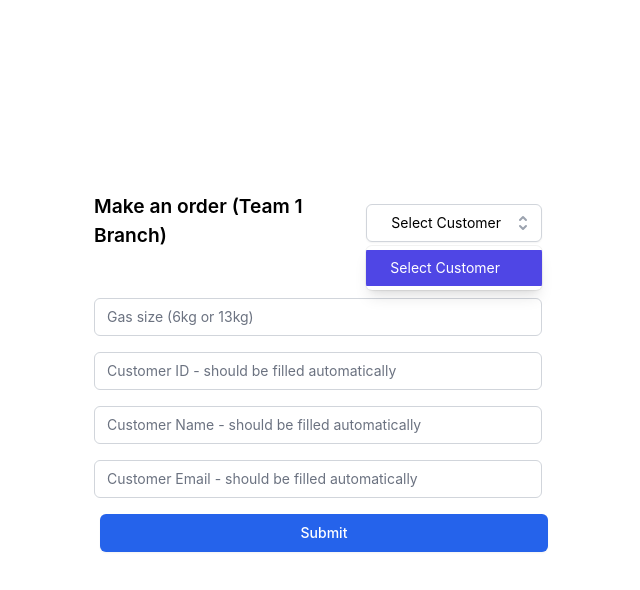
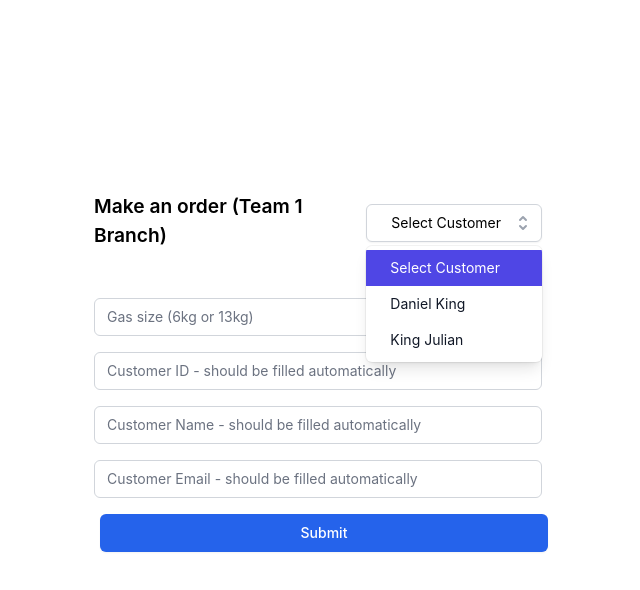
Before and after one commit to HackathonGranularit/Hackathon-003, a React (Create React App) app in the folder ui/: page / in a window 1280 px wide. Both pictures are taken after a click on the button "Select Customer". Shown: the top 590 px of the page, without its empty margins (322-962 px from the left). Built offline with nearby package versions, Linux system fonts and the light colour scheme.

Commit message:
enhancement: make selector box more readable in preparation for backend integration

```diff
--- a/ui/src/components/SelectorBox.js
+++ b/ui/src/components/SelectorBox.js
@@ -1,29 +1,54 @@
-import React, { Fragment, useState } from 'react';
-import { Listbox, Transition } from '@headlessui/react'
-import { CheckIcon, SelectorIcon } from '@heroicons/react/solid'
-
+import React, {Fragment} from 'react';
+import {Listbox, Transition} from '@headlessui/react'
+import {CheckIcon, SelectorIcon} from '@heroicons/react/solid'
 
 
 function classNames(...classes) {
   return classes.filter(Boolean).join(' ')
 }
 
+const OptionContent = ({person, active}) => {
+  return (
+    <>
+      <div className="flex items-center">
+        <span
+          className={classNames(active ? 'font-semibold' : 'font-normal', 'ml-3 block truncate')}
+        >
+          {person.name}
+        </span>
+      </div>
+      { // only show if the option is active
+        !active
+        || (
+          <span
+            className={classNames(
+              active ? 'text-white' : 'text-indigo-600',
+              'absolute inset-y-0 right-0 flex items-center pr-4'
+            )}
+          >
+          <CheckIcon className="h-5 w-5" aria-hidden="true"/>
+        </span>
+        )
+      }
+    </>
+  )
+}
 export default function SelectorBox({people, selectedCustomer, setSelectedCustomer}) {
-
+  selectedCustomer = selectedCustomer || people[0]
   return (
     <Listbox value={selectedCustomer} onChange={setSelectedCustomer}>
-      {({ open }) => (
+      {({open}) => (
         <>
           <div className="mt-1 relative">
-            <Listbox.Button className="relative w-full bg-white border border-gray-300 rounded-md shadow-sm pl-3 pr-10 py-2 text-left cursor-default focus:outline-none focus:ring-1 focus:ring-indigo-500 focus:border-indigo-500 sm:text-sm">
+            <Listbox.Button
+              className="relative w-full bg-white border border-gray-300 rounded-md shadow-sm pl-3 pr-10 py-2 text-left cursor-default focus:outline-none focus:ring-1 focus:ring-indigo-500 focus:border-indigo-500 sm:text-sm">
               <span className="flex items-center">
                 <span className="ml-3 block truncate">{selectedCustomer.name}</span>
               </span>
               <span className="ml-3 absolute inset-y-0 right-0 flex items-center pr-2 pointer-events-none">
-                <SelectorIcon className="h-5 w-5 text-gray-400" aria-hidden="true" />
+                <SelectorIcon className="h-5 w-5 text-gray-400" aria-hidden="true"/>
               </span>
             </Listbox.Button>
-
             <Transition
               show={open}
               as={Fragment}
@@ -31,11 +56,13 @@ export default function SelectorBox({people, selectedCustomer, setSelectedCustom
               leaveFrom="opacity-100"
               leaveTo="opacity-0"
             >
-              <Listbox.Options className="absolute z-10 mt-1 w-full bg-white shadow-lg max-h-56 rounded-md py-1 text-base ring-1 ring-black ring-opacity-5 overflow-auto focus:outline-none sm:text-sm">
-                {people.map((person) => (
+              <Listbox.Options
+                className="absolute z-10 mt-1 w-full bg-white shadow-lg max-h-56 rounded-md py-1 text-base ring-1 ring-black ring-opacity-5 overflow-auto focus:outline-none sm:text-sm">
+                {
+                  people.map((person) => (
                     <Listbox.Option
                       key={person.id}
-                    className={({ active }) =>
+                      className={({active}) =>
                         classNames(
                           active ? 'text-white bg-indigo-600' : 'text-gray-900',
                           'cursor-default select-none relative py-2 pl-3 pr-9'
@@ -43,30 +70,10 @@ export default function SelectorBox({people, selectedCustomer, setSelectedCustom
                       }
                       value={person}
                     >
-                    {({ selectedCustomer, active }) => (
-                      <>
-                        <div className="flex items-center">
-                          <span
-                            className={classNames(selectedCustomer ? 'font-semibold' : 'font-normal', 'ml-3 block truncate')}
-                          >
-                            {person.name}
-                          </span>
-                        </div>
-
-                        {selectedCustomer ? (
-                          <span
-                            className={classNames(
-                              active ? 'text-white' : 'text-indigo-600',
-                              'absolute inset-y-0 right-0 flex items-center pr-4'
-                            )}
-                          >
-                            <CheckIcon className="h-5 w-5" aria-hidden="true" />
-                          </span>
-                        ) : null}
-                      </>
-                    )}
+                      <OptionContent active={person.id === selectedCustomer.id && person.id} person={person}/>
                     </Listbox.Option>
-                ))}
+                  ))
+                }
               </Listbox.Options>
             </Transition>
           </div>
--- a/ui/src/pages/customer.js
+++ b/ui/src/pages/customer.js
@@ -7,8 +7,16 @@ import SelectorBox from "../components/SelectorBox";
 // this is the default customer array
 const customerArr = [
   {
+    id: undefined,
+    name: 'Select Customer',
+  },
+  {
     id: 999,
-      name: 'Select Customer',
+    name: 'Daniel King',
+  },
+  {
+    id: 888,
+    name: 'King Julian',
   },
 ]
 
@@ -18,7 +26,12 @@ function Customer() {
 
   return (
     <MainDiv>
-        <TopDiv><h3>Make an order (Team 1 Branch)</h3><div><SelectorBox people={customerArr} selectedCustomer={selectedCustomer} setSelectedCustomer={setSelectedCustomer}/></div></TopDiv>
+      <TopDiv><h3>Make an order (Team 1 Branch)</h3>
+        <div>
+          <SelectorBox people={customerArr}
+                       selectedCustomer={selectedCustomer}
+                       setSelectedCustomer={setSelectedCustomer}/></div>
+      </TopDiv>
       <div>
         <input
           id="itemName"
@@ -27,7 +40,7 @@ function Customer() {
           required
           className="mt-4 appearance-none rounded-md relative block w-full px-3 py-2 border border-gray-300 placeholder-gray-500 text-gray-900  focus:outline-none focus:ring-indigo-500 focus:border-indigo-500 focus:z-10 sm:text-sm"
           placeholder="Gas size (6kg or 13kg)"
-            ></input>
+        />
         <input
           id="customerID"
           name="customerID"
@@ -35,7 +48,7 @@ function Customer() {
           required
           className="mt-4 appearance-none rounded-md relative block w-full px-3 py-2 border border-gray-300 placeholder-gray-500 text-gray-900  focus:outline-none focus:ring-indigo-500 focus:border-indigo-500 focus:z-10 sm:text-sm"
           placeholder="Customer ID - should be filled automatically"
-            ></input>
+        />
         <input
           id="item-name"
           name="item-name"
@@ -43,7 +56,7 @@ function Customer() {
           required
           className="mt-4 appearance-none rounded-md relative block w-full px-3 py-2 border border-gray-300 placeholder-gray-500 text-gray-900  focus:outline-none focus:ring-indigo-500 focus:border-indigo-500 focus:z-10 sm:text-sm"
           placeholder="Customer Name - should be filled automatically"
-            ></input>
+        />
         <input
           id="item-name"
           name="item-name"
@@ -51,15 +64,14 @@ function Customer() {
           required
           className="mt-4 appearance-none rounded-md relative block w-full px-3 py-2 border border-gray-300 placeholder-gray-500 text-gray-900  focus:outline-none focus:ring-indigo-500 focus:border-indigo-500 focus:z-10 sm:text-sm"
           placeholder="Customer Email - should be filled automatically"
-            ></input>
+        />
         <div>
           <button
             type="button"
-              class="mt-4 w-full justify-center rounded-md border border-transparent shadow-sm px-4 py-2 bg-blue-600 text-base font-medium text-white hover:bg-blue-700 focus:outline-none focus:ring-2 focus:ring-offset-2 focus:ring-red-500 sm:ml-3 sm:w-auto sm:text-sm"
+            className="mt-4 w-full justify-center rounded-md border border-transparent shadow-sm px-4 py-2 bg-blue-600 text-base font-medium text-white hover:bg-blue-700 focus:outline-none focus:ring-2 focus:ring-offset-2 focus:ring-red-500 sm:ml-3 sm:w-auto sm:text-sm"
           >
             Submit
           </button>
-
         </div>
       </div>
     </MainDiv>
```
Also changed, not shown: 1 other file (tests, documents, lock files or other folders). Lines whose indentation alone changed are shown as unchanged.
